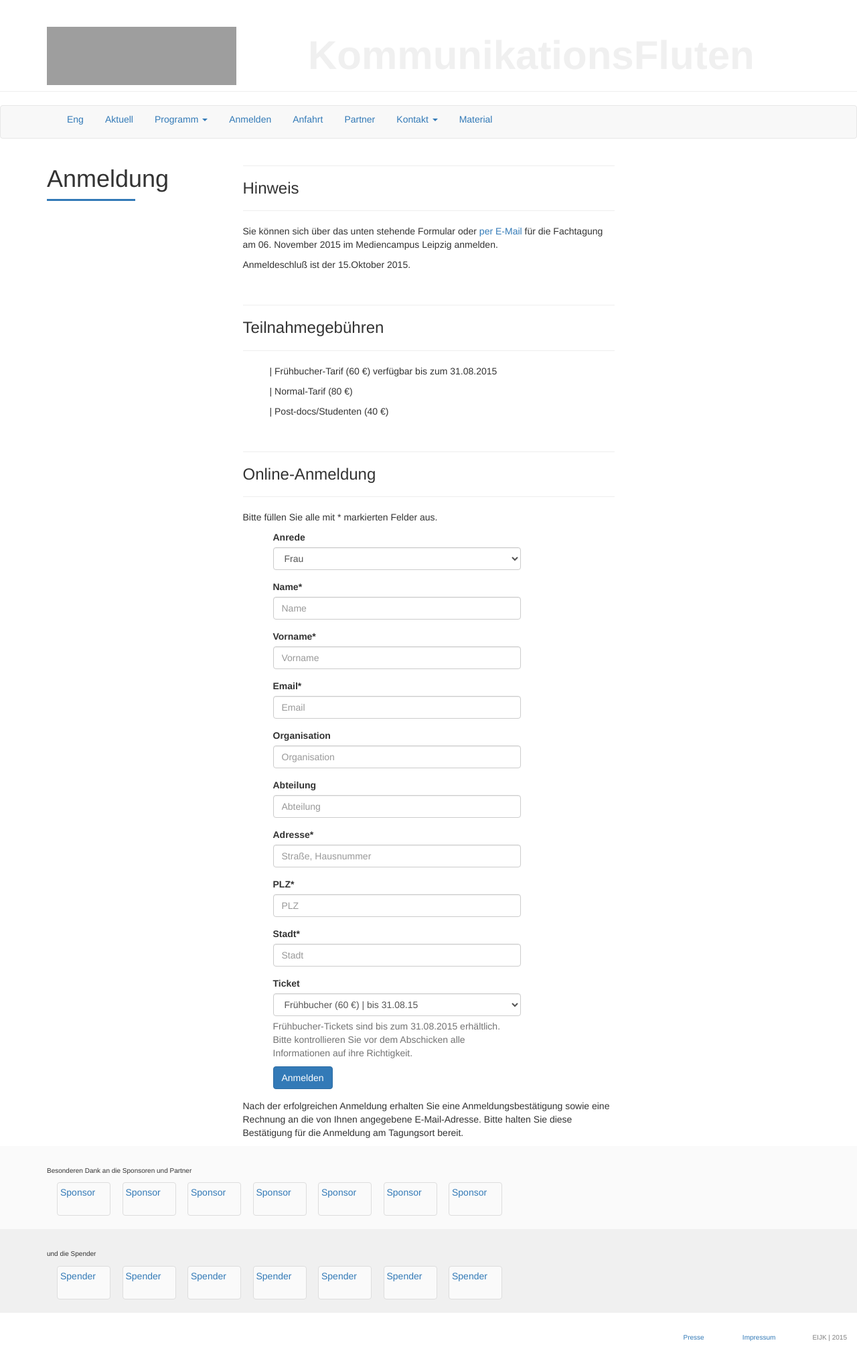
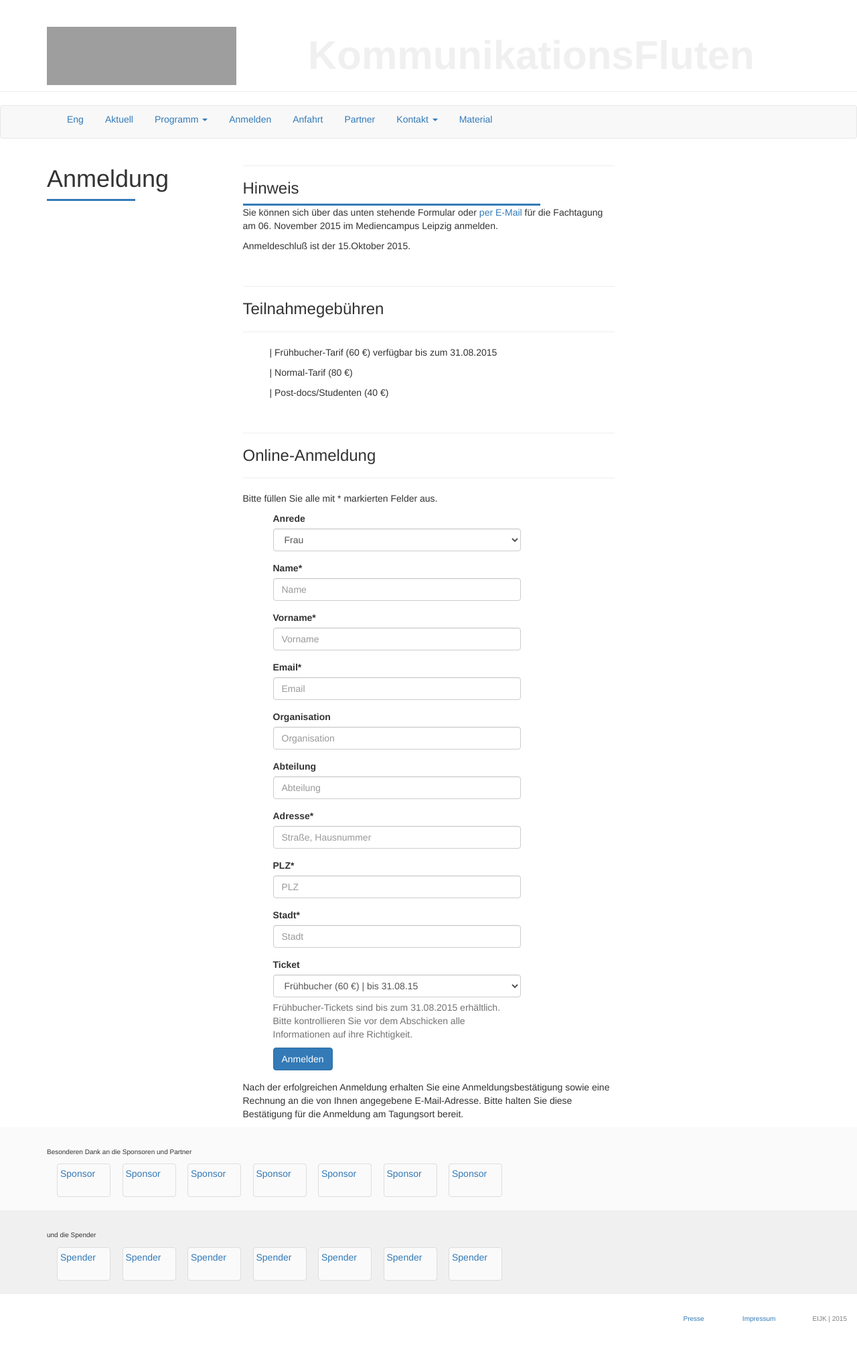
Before and after one commit to susedev/test, a Jekyll site: the page built from anmeldung.html, in a window 1280 px wide. Shown: the whole page at 67% size. Built offline with Jekyll 4.4.1, drawn with Linux system fonts in a browser that asks for light colours; nearby versions of some CDN libraries; after the commit the page ends 1986 px from its top, so only the background shows below that; grey boxes are pictures that could not be loaded.

Commit message:
Update anmeldung.html

```diff
--- a/anmeldung.html
+++ b/anmeldung.html
@@ -4,7 +4,7 @@ title: Anmeldung
 <hr noshade="noshade" size="1" />
 <h3>Hinweis</h3>
 
-<hr noshade="noshade" size="6" />
+<div class="box" style="background-color: #337AB7; width: 80%; height:3px; margin-top:3px;"></div>
 <p>Sie k&ouml;nnen sich &uuml;ber das unten stehende Formular oder <a href="mailto:kommunikationsfluten@eijc.eu?subject=Anmeldung%20zur%20Tagung%20%22KommunikationsFluten%22&amp;body=Sehr%20geehrte%20Damen%20und%20Herren%2C%20%0A%0Ahiermit%20m%C3%B6chte%20ich%20mich%20verbindlich%20f%C3%BCr%20die%20Teilnahme%20an%20der%20Konferenz%20%22KommunikationsFluten%22%2C%20am%206.%20November%202015%20im%20Mediencampus%2C%20Leipzig%2C%20anmelden.%0A%0AZu%20diesem%20Zweck%20%C3%BCbermittle%20ich%20Ihnen%20folgende%20Daten%20zu%20meiner%20Person%3A%0AName%0AVorname%0AOrganisation%20%0A(ggf.%20Abteilung)%0APostanschrift%0ATicketwunsch%20%3A%20%20Normal%20%7C%20Fr%C3%BChbucher%20%7C%20Student%2FPostdoc%20(nicht%20zutreffendes%20bitte%20streichen)%0A%0ABitte%20senden%20Sie%20mir%20eine%20Rechnung%20%C3%BCber%20die%20Tagungsgeb%C3%BChr%20an%20folgende%20Adresse%20(nicht%20zutreffendes%20bitte%20streichen)%3A%0AAdresse%20siehe%20oben%0Aoder%0Aabweichende%20Rechnungsadresse%3A%0AName%0AVorname%0AOrganisation%20%0A(ggf.%20Abteilung)%0APostanschrift%0A%0A%0AMit%20freundlichen%20Gr%C3%BC%C3%9Fen%0A%0A%0A%0A">per E-Mail</a> f&uuml;r die Fachtagung am 06. November 2015 im Mediencampus Leipzig anmelden.</p>
 
 <p>Anmeldeschlu&szlig; ist der 15.Oktober 2015.</p>
```
